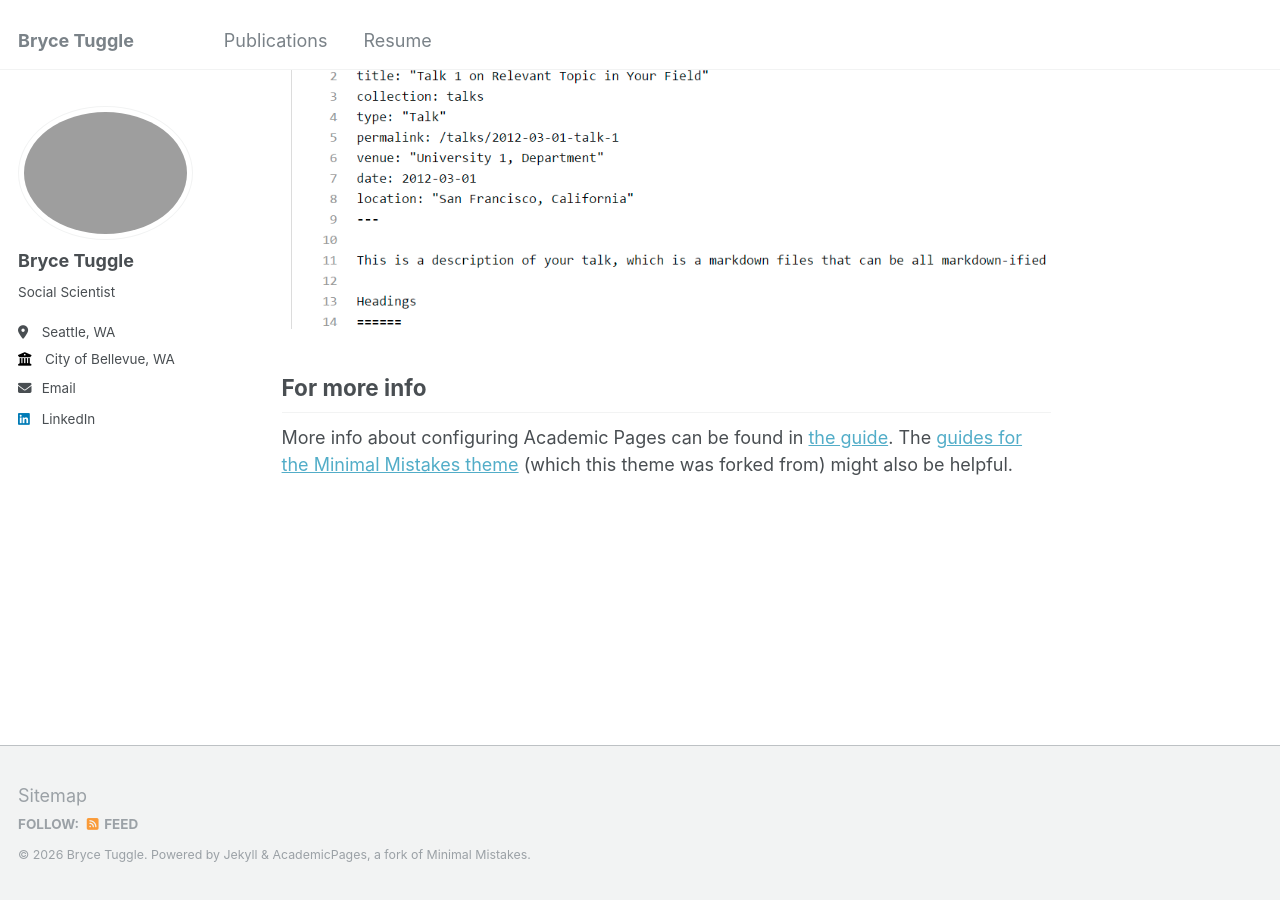
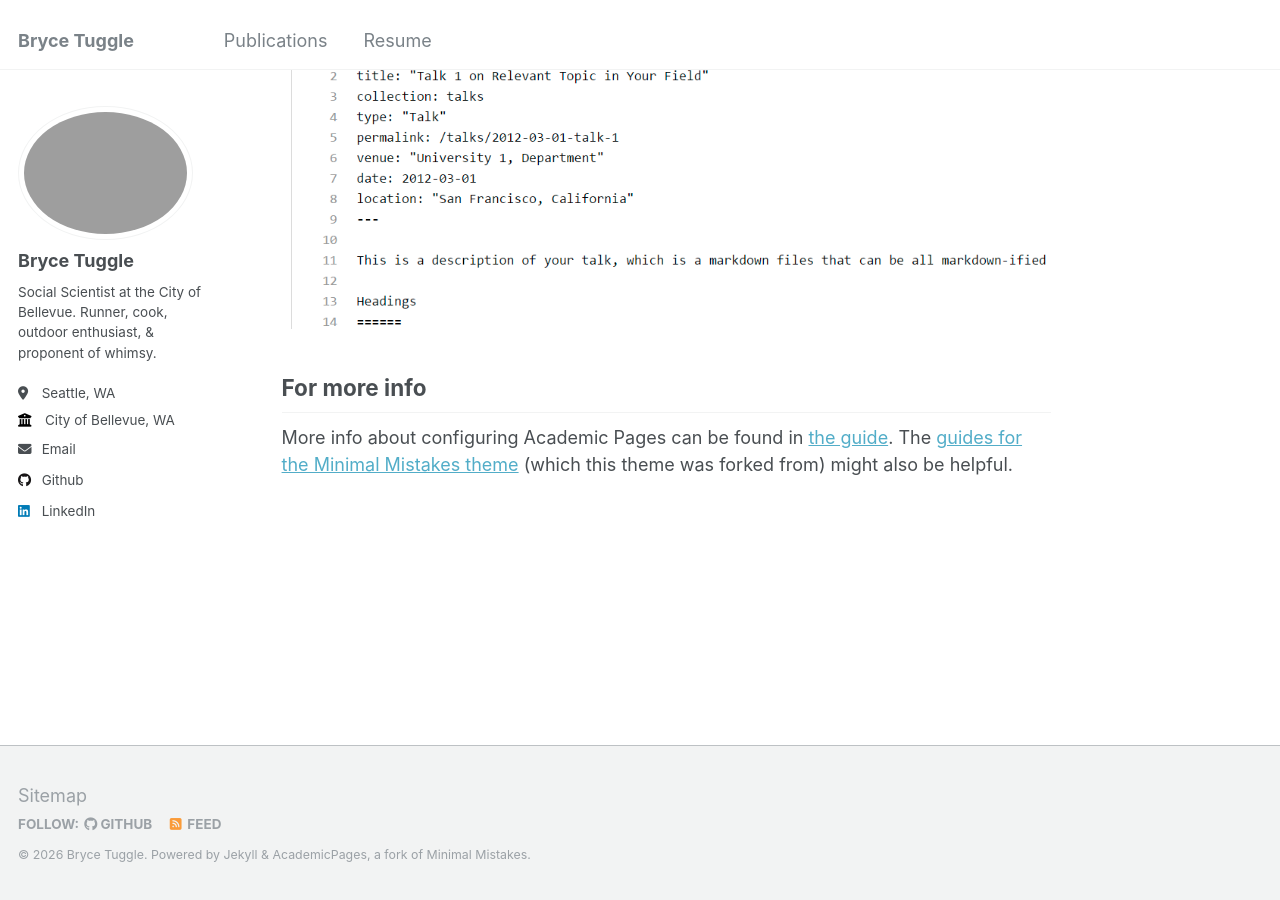
Before and after one commit to bwtuggle/bwtuggle.github.io, a Jekyll site: the page built from _pages/about.md, in a window 1280 px wide and 900 px high, scrolled down 2660 px. Built offline with Jekyll 4.4.1, drawn with Linux system fonts in a browser that asks for light colours; part of the change alters nothing that is shown.

Commit message:
Revise personal details and social links in _config.yml
Updated personal information and social media links in the configuration file.

```diff
--- a/_config.yml
+++ b/_config.yml
@@ -12,9 +12,9 @@ title                    : "Bryce Tuggle"
 title_separator          : "-"
 name                     : &name "Bryce Tuggle"
 description              : &description "Social Scientist, Runner, Cook, Outdoor Enthusiast, & Proponent of Whimsy"
-url                      : https://bwtuggle.github.io/ # the base hostname & protocol for your site e.g. "https://mmistakes.github.io"
-baseurl                  : "" # the subpath of your site, e.g. "/blog"
-repository               : "bwtuggle/bwtuggle.github.io/"
+url                      : https://bwtuggle.github.io
+baseurl                  : ""
+repository               : "bwtuggle/bwtuggle.github.io"
 
 # Site Author - The following control what appear as part of the author content on the side bar.
 #               If a field is blank the icon and link will not appear, otherwise it will be shown.
@@ -24,54 +24,54 @@ author:
   avatar           : "profile.png"
   name             : "Bryce Tuggle"
   pronouns         : # example: "she/her"
-  bio              : "Social Scientist"
+  bio              : "Social Scientist at the City of Bellevue. Runner, cook, outdoor enthusiast, & proponent of whimsy."
   location         : "Seattle, WA"
   employer         : "City of Bellevue, WA"
-  uri              : # URL
+  uri              :
   email            : "bryce.tuggle@gmail.com"
 
   # Academic websites
-  arxiv            : # URL - Update with the correct link to your profile
-  googlescholar    : #"https://scholar.google.com/citations?user=PS_CX0AAAAAJ"
-  impactstory      : # URL
-  orcid            : #"http://orcid.org/yourorcidurl"
-  semantic         : # URL
-  pubmed           : #"https://www.ncbi.nlm.nih.gov/pubmed/?term=john+snow"
-  researchgate     : # URL
+  arxiv            :
+  googlescholar    :
+  impactstory      :
+  orcid            :
+  semantic         :
+  pubmed           :
+  researchgate     :
 
   # Repositories and software development
-  bitbucket        : # Username - Update with your username on the site
-  codepen          : # Username
-  dribbble         : # Username
-  github           : #"academicpages"
-  kaggle           : # Username
-  stackoverflow    : # User number or user number and name (i.e., use "1" or "1/jeff-atwood")
+  bitbucket        :
+  codepen          :
+  dribbble         :
+  github           : "bwtuggle"
+  kaggle           :
+  stackoverflow    :
 
   # Social media
-  bluesky          : #"bsky.app" # Replace this with you Bluesky username
-  facebook         : # Username
-  flickr           : # Username
-  foursquare       : # Username
-  goodreads        : # Username
-  google_plus      : # Username
-  keybase          : # Username
-  instagram        : # Username
-  lastfm           : # Username
+  bluesky          :
+  facebook         :
+  flickr           :
+  foursquare       :
+  goodreads        :
+  google_plus      :
+  keybase          :
+  instagram        :
+  lastfm           :
   linkedin         : "bryce-w-tuggle"
-  mastodon         : # URL
-  medium           : # URL
-  pinterest        : # Username
-  soundcloud       : # Username
-  steam            : # Username
-  telegram         : # URL
-  tumblr           : # Username
-  twitter          : # Username for X / Twitter
-  vine             : # Username
-  weibo            : # Username
-  wikipedia        : # Username
-  xing             : # Username
-  youtube          : # Username
-  zhihu            : # URL
+  mastodon         :
+  medium           :
+  pinterest        :
+  soundcloud       :
+  steam            :
+  telegram         :
+  tumblr           :
+  twitter          :
+  vine             :
+  weibo            :
+  wikipedia        :
+  xing             :
+  youtube          :
+  zhihu            :
 
 # Publication Category - The following the list of publication categories and their headings
 publication_category:
@@ -81,31 +81,31 @@ publication_category:
     title: 'Journal Articles'
   conferences:
     title: 'Conference Papers'
-  wps:
+  whitepapers:
     title: 'White Papers'
   diss:
     title: 'Dissertation'
 
 # Site Settings
-teaser                   :  # filename of teaser fallback teaser image placed in /images/, .e.g. "500x300.png"
-breadcrumbs              : false # true, false (default)
+teaser                   :
+breadcrumbs              : false
 words_per_minute         : 160
 future                   : true
-read_more                : "disabled" # if enabled, adds "Read more" links to excerpts
-talkmap_link             : false #change to true to add link to talkmap on talks page
+read_more                : "disabled"
+talkmap_link             : false
 comments:
-  provider               : # false (default), "disqus", "discourse", "facebook", "google-plus", "staticman", "custom"
+  provider               : false # Set to "disqus" and add shortname below when ready
   disqus:
     shortname            :
   discourse:
-    server               : # https://meta.discourse.org/t/embedding-discourse-comments-via-javascript/31963 , e.g.: meta.discourse.org
+    server               :
   facebook:
     appid                :
-    num_posts            : # 5 (default)
-    colorscheme          : # "light" (default), "dark"
+    num_posts            :
+    colorscheme          :
 staticman:
   allowedFields          : ['name', 'email', 'url', 'message']
-  branch                 : "gh-pages" # "master", "gh-pages"
+  branch                 : "gh-pages"
   commitMessage          : "New comment."
   filename               : comment-{@timestamp}
   format                 : "yml"
@@ -118,13 +118,16 @@ staticman:
     date:
       type               : "date"
       options:
-        format           : "iso8601" # "iso8601" (default), "timestamp-seconds", "timestamp-milliseconds"
+        format           : "iso8601"
 atom_feed:
-  hide                   : false     # change to true to hide the RSS feed in the footer
-  path                   : # blank (default) uses feed.xml
+  hide                   : false
+  path                   :
 
 
 # SEO Related
+# To get these verification codes, submit your site at:
+# Google: https://search.google.com/search-console
+# Bing: https://www.bing.com/webmasters
 google_site_verification :
 bing_site_verification   :
 alexa_site_verification  :
@@ -133,23 +136,23 @@ yandex_site_verification :
 
 # Social Sharing
 twitter:
-  username               : &twitter
+  username               :
 facebook:
   username               :
   app_id                 :
   publisher              :
-og_image                 :  # Open Graph/Twitter default site image
-# For specifying social profiles
-# - https://developers.google.com/structured-data/customize/social-profiles
+og_image                 : "profile.png" # Used for social sharing cards — shows your profile photo when the site is shared
 social:
-  type                   : # Person or Organization (defaults to Person)
-  name                   : # If the user or organization name differs from the site's name
-  links: # An array of links to social media profiles
+  type                   : "Person"
+  name                   : "Bryce Tuggle"
+  links:
+    - "https://www.linkedin.com/in/bryce-w-tuggle"
+    - "https://github.com/bwtuggle"
 
 
 # Analytics
 analytics:
-  provider               :  "false" # false (default), "google", "google-universal", "google-analytics-4", "custom"
+  provider               : false # Set to "google-analytics-4" and add tracking_id below when ready
   google:
     tracking_id          :
 
@@ -237,7 +240,7 @@ defaults:
       layout: single
       author_profile: true
       read_time: true
-      comments: true
+      comments: false
       share: true
       related: true
   # _pages
@@ -255,7 +258,7 @@ defaults:
       layout: single
       author_profile: true
       share: true
-      comments: true
+      comments: false
   # _publications
   - scope:
       path: ""
@@ -264,7 +267,7 @@ defaults:
       layout: single
       author_profile: true
       share: true
-      comments: true
+      comments: false
   # _portfolio
   - scope:
       path: ""
@@ -273,7 +276,7 @@ defaults:
       layout: single
       author_profile: true
       share: true
-      comment: true
+      comments: false
   # _talks
   - scope:
       path: ""
@@ -287,14 +290,12 @@ defaults:
 # Sass/SCSS
 sass:
   sass_dir: _sass
-  style: compressed # http://sass-lang.com/documentation/file.SASS_REFERENCE.html#output_style
+  style: compressed
 
 
 # Outputting
 permalink: /:categories/:title/
-# paginate: 5 # amount of posts to show
-# paginate_path: /page:num/
-timezone: America/Los_Angeles # http://en.wikipedia.org/wiki/List_of_tz_database_time_zones
+timezone: America/Los_Angeles
 
 
 # Plugins
@@ -304,7 +305,6 @@ plugins:
   - jekyll-gist
   - jekyll-feed
   - jekyll-redirect-from
-# mimic GitHub Pages with --safe
 whitelist:
   - jekyll-paginate
   - jekyll-sitemap
@@ -314,36 +314,15 @@ whitelist:
 
 
 # Archives
-#  Type
-#  - GitHub Pages compatible archive pages built with Liquid ~> type: liquid (default)
-#  - Jekyll Archives plugin archive pages ~> type: jekyll-archives
-#  Path (examples)
-#  - Archive page should exist at path when using Liquid method or you can
-#    expect broken links (especially with breadcrumbs enabled)
-#  - <base_path>/tags/my-awesome-tag/index.html ~> path: /tags/
-#  - <base_path/categories/my-awesome-category/index.html ~> path: /categories/
-#  - <base_path/my-awesome-category/index.html ~> path: /
 category_archive:
   type: liquid
   path: /categories/
 tag_archive:
   type: liquid
   path: /tags/
-# https://github.com/jekyll/jekyll-archives
-# jekyll-archives:
-#   enabled:
-#     - categories
-#     - tags
-#   layouts:
-#     category: archive-taxonomy
-#     tag: archive-taxonomy
-#   permalinks:
-#     category: /categories/:name/
-#     tag: /tags/:name/
 
 
 # HTML Compression
-# - http://jch.penibelst.de/
 compress_html:
   clippings: all
   ignore:
```
